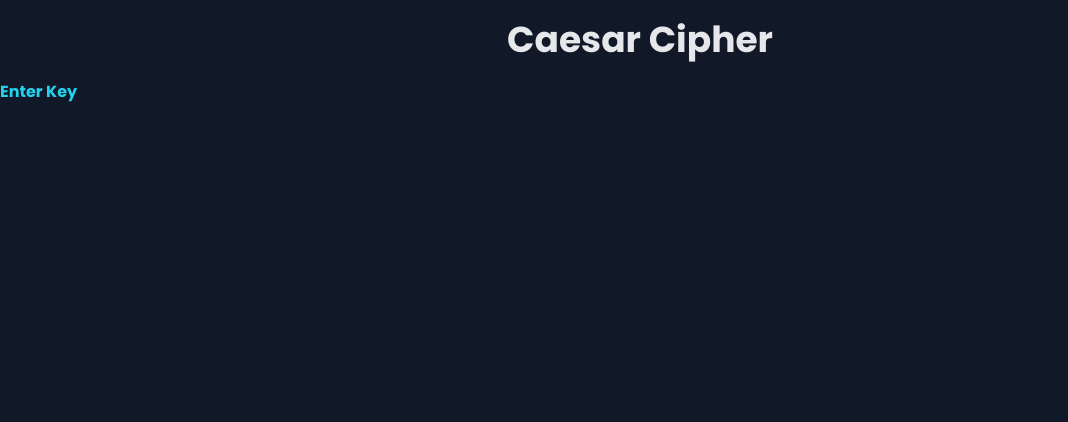
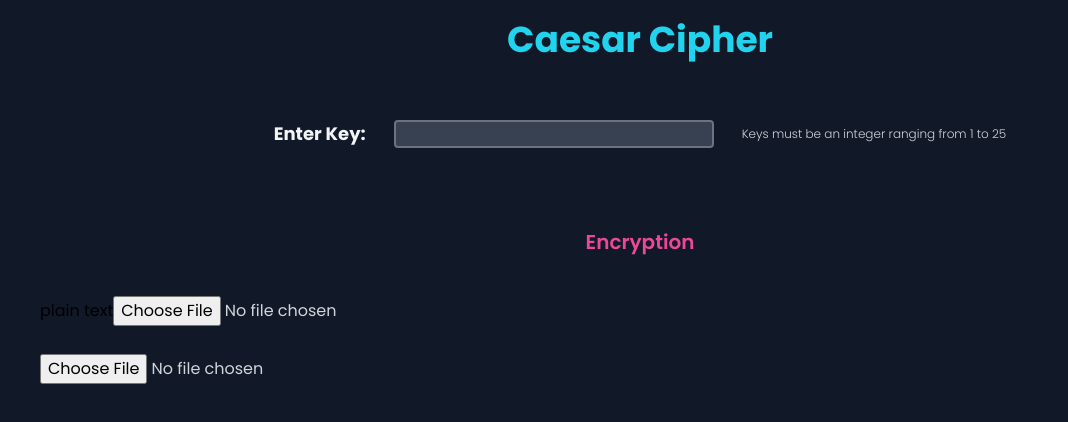
Before and after one commit to MahmoudMuhammedAli/caesar-cipher, a React (Create React App) app: page / in a window 1280 px wide. Shown: the top 422 px of the page, without its empty margins (0-1068 px from the left). Built offline with nearby package versions, Linux system fonts and the light colour scheme; a web font is replaced by a local one.

Commit message:
create the initials calculator.

```diff
--- a/src/components/caesar/Caesar.jsx
+++ b/src/components/caesar/Caesar.jsx
@@ -1,13 +1,65 @@
-import React from "react";
+import React, { useState } from "react";
 
 export default function Caesar() {
+  const [key, setKey] = useState("");
+  const [showNote, setShowNote] = useState(false);
+  const handleKeyChange = (e) => {
+    setKey(e.target.value);
+  };
+  const showInputFile = async (e) => {
+    e.preventDefault();
+    const reader = new FileReader();
+    reader.onload = async (e) => {
+      const text = e.target.result;
+      console.log(text);
+    };
+    reader.readAsText(e.target.files[0]);
+  };
+
   return (
     <div className="bg-gray-900 h-screen font-pop">
       <div className="flex justify-center items-center p-5">
-        <h1 className="text-4xl font-bold font-pop capitalize text-gray-200 ">caesar cipher</h1>
+        <h1 className="text-4xl font-bold font-pop capitalize text-cyan-400 ">
+          caesar cipher
+        </h1>
       </div>
-      <div className="flex flex-row gap-7">
-        <span className="text-cyan-400 font-bold capitalize">enter Key</span>
+      <div className="flex flex-row gap-7 justify-center mt-10 items-center group">
+        <span className="text-gray-100 text-lg font-bold capitalize">
+          enter Key:{" "}
+        </span>
+        <input
+          type="text"
+          className="rounded bg-gray-700 border-2 border-gray-500  text-gray-100 focus:outline-none"
+          onChange={handleKeyChange}
+          onClick={() => setShowNote(true)}
+        />
+        <span className={`text-gray-300 text-xs font-light transition-all`}>
+          Keys must be an integer ranging from 1 to 25{" "}
+        </span>
+      </div>
+      <div className="flex justify-center items-center mt-20">
+        <h1 className="text-xl font-semibold font-pop capitalize text-pink-500 ">
+          Encryption
+        </h1>
+      </div>
+      <div className="flex flex-col gap-7 mt-10 ml-10">
+        <div className="">
+          <label >
+            plain text
+          </label>
+          <input
+            type="file"
+            className="text-gray-300"
+            onChange={(e) => showInputFile(e)}
+          />
+        </div>
+        <div>
+          <input
+            type="file"
+            className="text-gray-300 "
+            onChange={(e) => showInputFile(e)}
+          />
+        </div>
       </div>
     </div>
   );
```
Also changed, not shown: 2 other files (tests, documents, lock files or other folders).
